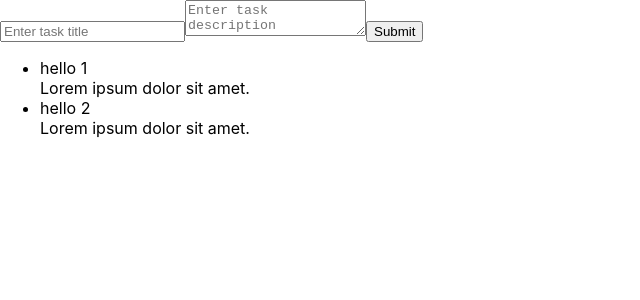
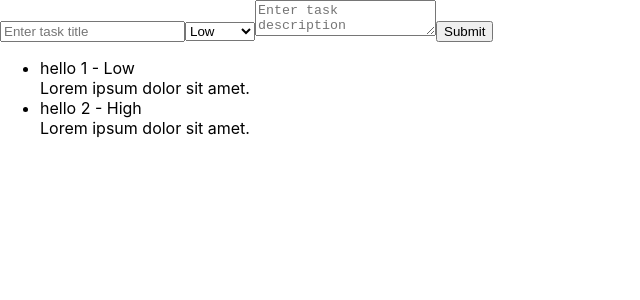
Before and after one commit to chrysillala/totododo, a React (Create React App) app: page / in a window 1280 px wide. Shown: the top 300 px of the page, without its empty margins (0-640 px from the left). Built offline with nearby package versions, Linux system fonts and the light colour scheme.

Commit message:
add handle submit priority functionality

```diff
--- a/src/App.js
+++ b/src/App.js
@@ -45,6 +45,7 @@ class App extends React.Component {
     const newTodos = [...this.state.todos, {
       title: this.state.todoForm.title,
       description: this.state.todoForm.description,
+      priority: this.state.todoForm.priority,
     }];
     this.setState({
       todoForm: initialTodo,
@@ -74,12 +75,18 @@ class App extends React.Component {
   };
 
   render() {
-    const { todos, todoForm } = this.state;
+    const { todos, todoForm, priorities } = this.state;
 
     return (
       <Layout>
         <form onSubmit={this.handleSubmit}>
           <input type="text" name="title" onChange={this.handleInputChange} value={todoForm.title} placeholder="Enter task title" />
+
+          <select name="priority" onChange={this.handleInputChange} value={todoForm.priority}>
+            {priorities.map((priority, index) => (
+              <option key={priority} value={index}>{priority}</option>
+            ))}
+          </select>
 
           <textarea type="text" name="description" onChange={this.handleInputChange} value={todoForm.description} placeholder="Enter task description" />
 
@@ -88,7 +95,7 @@ class App extends React.Component {
         <ul>
           {todos.map((todo, index) => (
             <li key={index}>
-              {todo.title}
+              {todo.title} - {priorities[todo.priority]}
               <br />
               {todo.description}
             </li>
```
